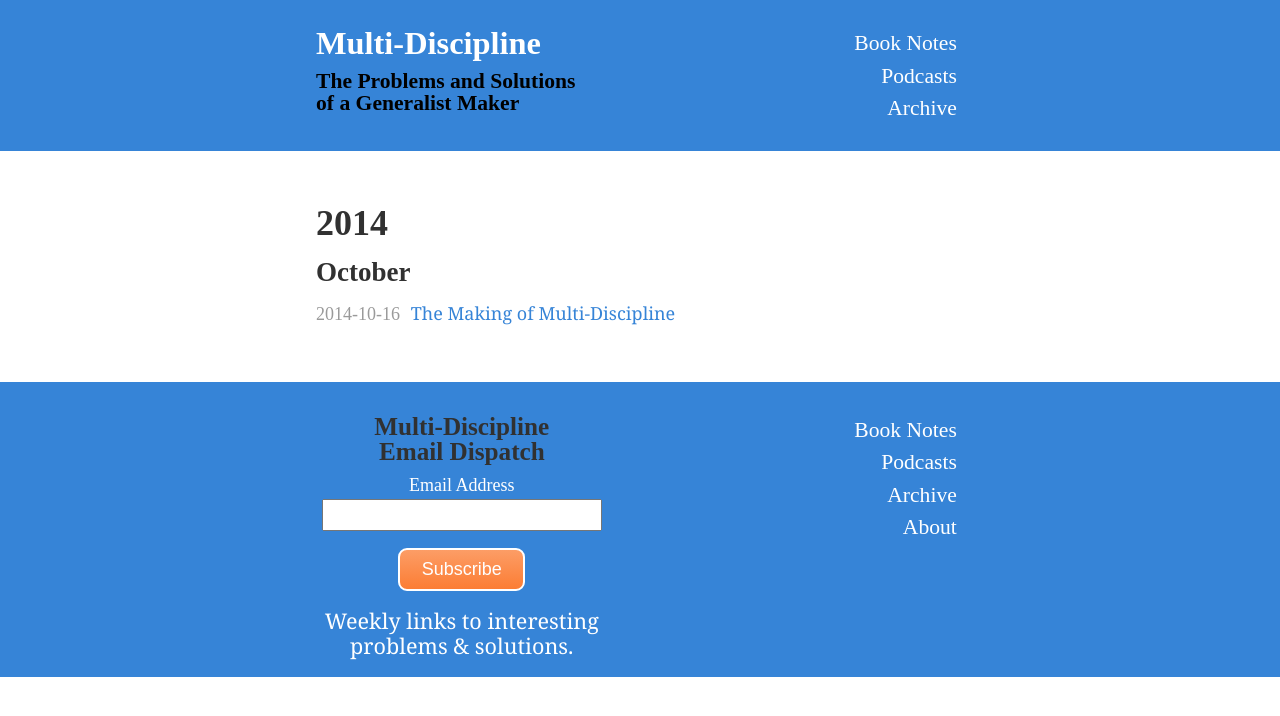
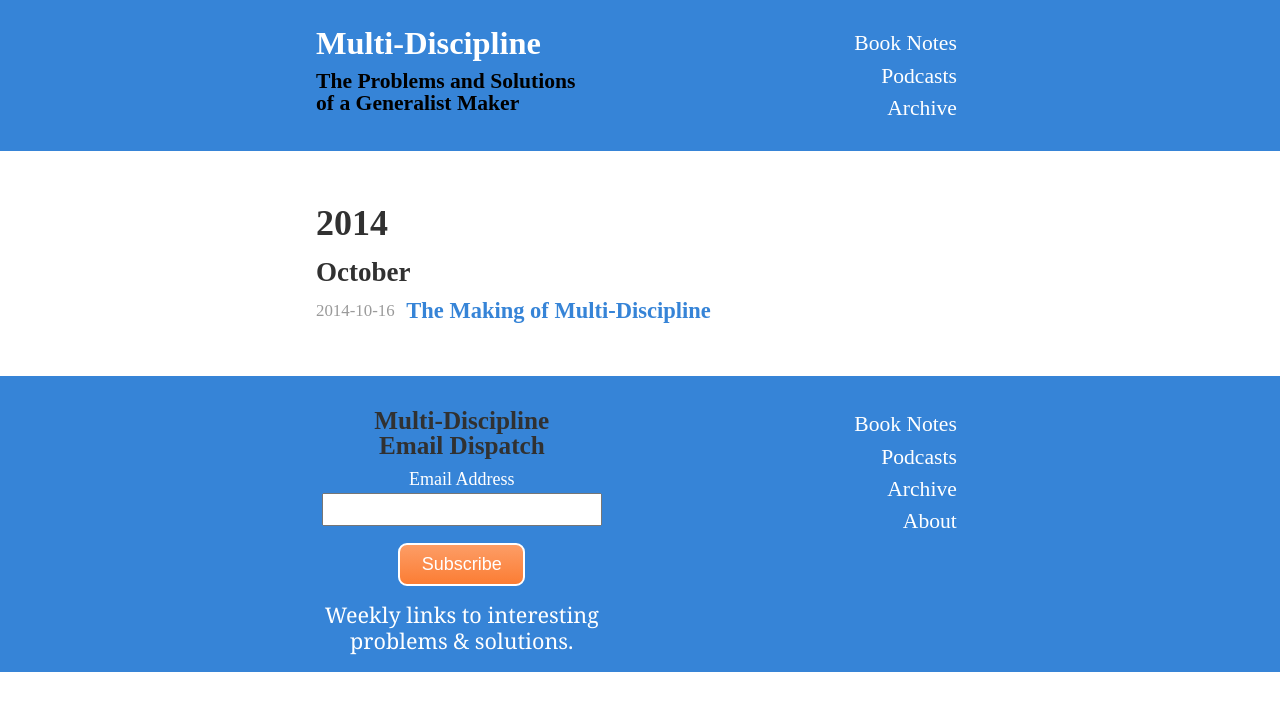
Before and after one commit to jasonmklug/multi-discipline, a Jekyll site: the page built from archive/index.html, in a window 1280 px wide. Shown: the top 716 px of the page. Built offline with Jekyll 4.4.1, drawn with Linux system fonts in a browser that asks for light colours; Markdown is read by kramdown in place of the engine named in the settings.

Commit message:
Style post_list_item data and title to display: inline-block (for cleaner line wrapping)

```diff
--- a/archive/index.html
+++ b/archive/index.html
@@ -20,14 +20,14 @@ permalink: /archive/
     {% if loopmonthyear != monthyear %}
       {% unless freshyear == "true" %}</ul>{% endunless %}
       <h2>{{ loopmonth }}</h2>
-      <ul class="post_titles">
+      <ul class="post_list">
       {% capture monthyear %}{{ loopmonthyear }}{% endcapture %}
     {% endif %}
 
   {% endif %}
-      <li class="post_title">
-        <span>{{ post.date | date: "%Y-%m-%d" }}</span>
-        <a href="{{ post.url }}">{{ post.title }}</a>
+      <li class="post_list_item">
+        <span class="post_date">{{ post.date | date: "%Y-%m-%d" }}</span>
+        <span class="post_title"><a href="{{ post.url }}">{{ post.title }}</a><span>
       </li>
       {% if forloop.last %}</ul>{% endif %}
   {% capture freshyear %}{{ false }}{% endcapture %}
--- a/public/css/general.scss
+++ b/public/css/general.scss
@@ -519,15 +519,27 @@ ul.podcasts {
   }
 }
 
-ul.post_titles {
+ul.post_list {
   padding-left: 0px;
   list-style: none;
-  li.post_title {
-    span {
+  li.post_list_item {
+    font-size: 1.25em;
+    font-family: "futura-pt";
+    font-weight: 700;
+    line-height: 1em;
+    .post_date {
+      display: inline-block;
+      vertical-align: top;
       margin-right: 6px;
-      font-family: "futura-pt";
+      font-size: .75em;
+      font-weight: normal;
       text-transform: uppercase;
       color: #9a9a9a;
+    }
+    .post_title {
+      display: inline-block;
+      vertical-align: top;
+      width: 60%;
     }
   }
 }
```
